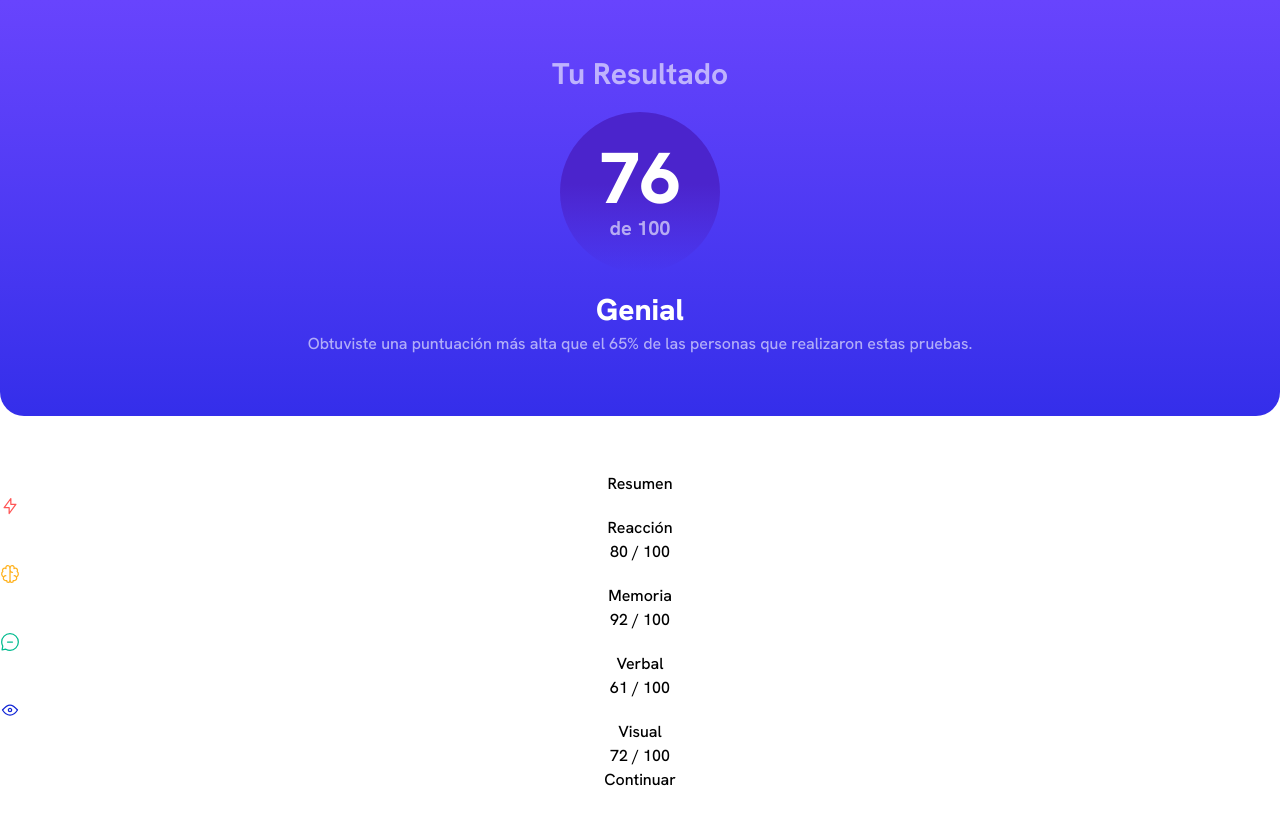
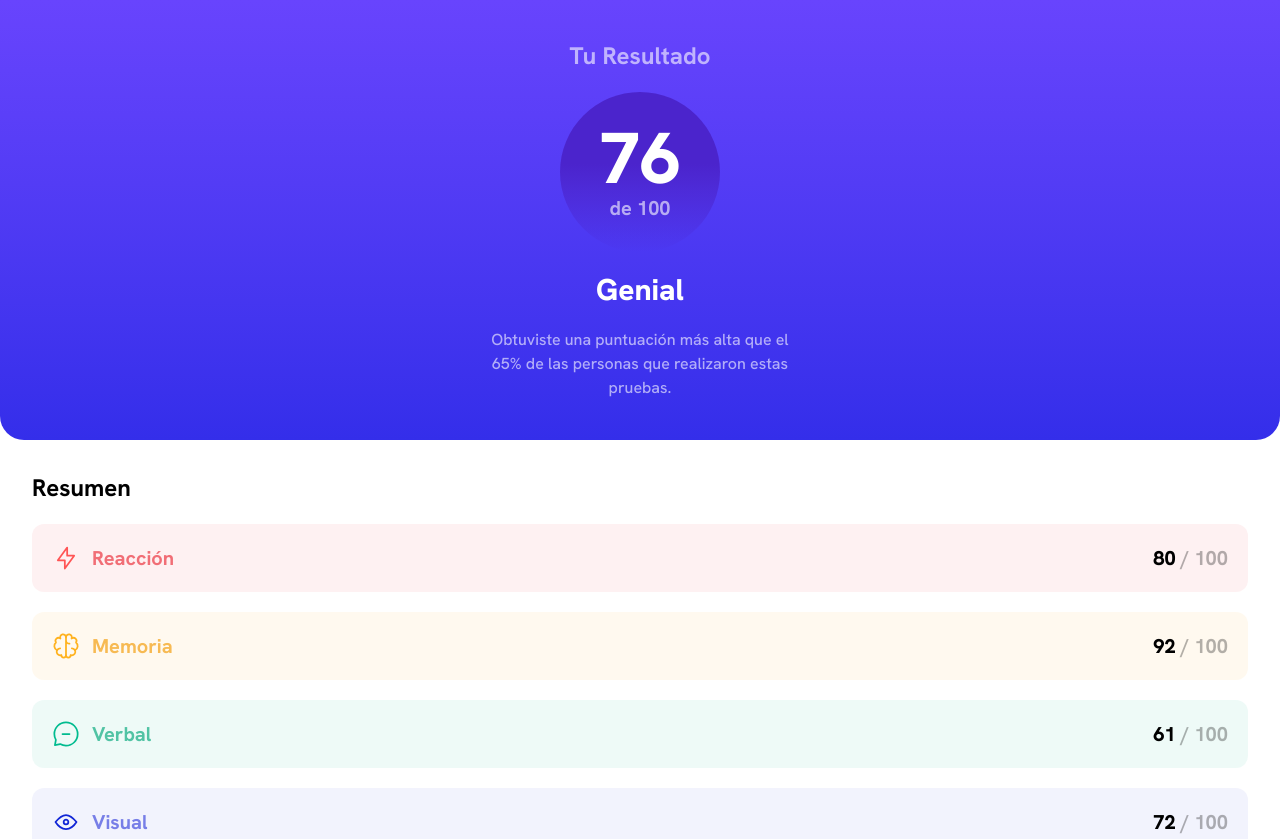
Before and after one commit to agustin-lovagnini/componente-principal-resumen-resultados, a website: page index.html in a window 1280 px wide. Shown: the top 839 px of the page. Before the commit the page ends 800 px from the top, so only its background shows below. Drawn offline with Linux system fonts and the light colour scheme.

Commit message:
estilizando resultados

```diff
--- a/index.html
+++ b/index.html
@@ -9,10 +9,10 @@
 </head>
 
 <body>
-  <main class="flex flex-col gap-14 text-center font-hanken">
+  <main class="flex flex-col gap-8 text-center font-hanken">
     <section
-      class="bg-linear-to-t from-[#342EEA] to-[#6844FD] p-14 rounded-b-3xl text-white flex flex-col gap-5 items-center">
-      <h2 class="text-white/60 font-bold text-3xl">Tu Resultado</h2>
+      class="bg-linear-to-t from-[#342EEA] to-[#6844FD] py-10 px-14 rounded-b-3xl text-white flex flex-col gap-5 items-center">
+      <h2 class="text-white/60 font-bold text-2xl">Tu Resultado</h2>
       <div
         class="w-40 h-40 rounded-full bg-[linear-gradient(to_bottom,#4B24CC_45%,#5B3FE800_100%)] flex flex-col items-center justify-center text-white">
         <p class="font-extrabold text-7xl">76</p>
@@ -20,48 +20,51 @@
       </div>
       <div>
         <h3 class="font-extrabold text-3xl">Genial</h3>
-        <p class="text-white/60 m-1">Obtuviste una puntuación más alta que el 65% de las personas que realizaron estas
+        <p class="text-white/60 w-80 mt-5">Obtuviste una puntuación más alta que el 65% de las personas que realizaron
+          estas
           pruebas.</p>
       </div>
     </section>
 
-    <section>
-      <h2>Resumen</h2>
-      <div>
-        <div>
-          <img src="./assets/images/icon-reaction.svg" alt="icon reaction">
-          <span>Reacción</span>
+    <section class="px-8">
+      <h2 class="text-left mb-5 text-2xl font-bold">Resumen</h2>
+      <div class="flex flex-col gap-5">
+        <div class="flex flex-row justify-between p-5 bg-[#f16e7718] rounded-xl text-xl">
+          <div class="flex flex-row gap-3 items-center">
+            <img class="w-7 h-7" src="./assets/images/icon-reaction.svg" alt="icon reaction">
+            <span class="text-[#F16E76] text-xl font-bold">Reacción</span>
           </div>
-        <p>80 / 100</p>
+          <p class="font-extrabold">80 <span class="text-black/30 font-bold">/ 100</span></p>
         </div>
 
-      <div>
-        <div>
-          <img src="./assets/images/icon-memory.svg" alt="icon memory">
-          <span> Memoria</span>
+        <div class="flex flex-row justify-between p-5 bg-[#F7BA5318] rounded-xl text-xl">
+          <div class="flex flex-row gap-3 items-center">
+            <img class="w-7 h-7" src="./assets/images/icon-memory.svg" alt="icon memory">
+            <span class="text-[#F7BA53] text-xl font-bold"> Memoria</span>
           </div>
-        <p>92 / 100</p>
+          <p class="font-extrabold">92 <span class="text-black/30 font-bold">/ 100</span></p>
         </div>
 
 
-      <div>
-        <div>
-          <img src="./assets/images/icon-verbal.svg" alt="icon memory">
-          <span>Verbal</span>
+        <div class="flex flex-row justify-between p-5 bg-[#51C3A418] rounded-xl text-xl">
+          <div class="flex flex-row gap-3 items-center">
+            <img class="w-7 h-7" src="./assets/images/icon-verbal.svg" alt="icon memory">
+            <span class="text-[#51C3A4] text-xl font-bold">Verbal</span>
           </div>
-        <p>61 / 100</p>
+          <p class="font-extrabold">61 <span class="text-black/30 font-bold">/ 100</span></p>
         </div>
 
 
-      <div>
-        <div>
-          <img src="./assets/images/icon-visual.svg" alt="icon memory">
-          <span>Visual</span>
+        <div class="flex flex-row justify-between p-5 bg-[#777EE718] rounded-xl text-xl">
+          <div class="flex flex-row gap-3 items-center">
+            <img class="w-7 h-7" src="./assets/images/icon-visual.svg" alt="icon memory">
+            <span class="text-[#777EE7] text-xl font-bold">Visual</span>
           </div>
-        <p>72 / 100</p>
+          <p class="font-extrabold">72 <span class="text-black/30 font-bold">/ 100</span></p>
+        </div>
       </div>
 
-      <button> Continuar</button>
+      <button class="w-full h-auto my-8 bg-[#303B59] text-white py-5 rounded-full font-extrabold text-xl"> Continuar</button>
     </section>
   </main>
 </body>
```
Also changed, not shown: README.md, src/output.css. Lines whose indentation alone changed are shown as unchanged.
